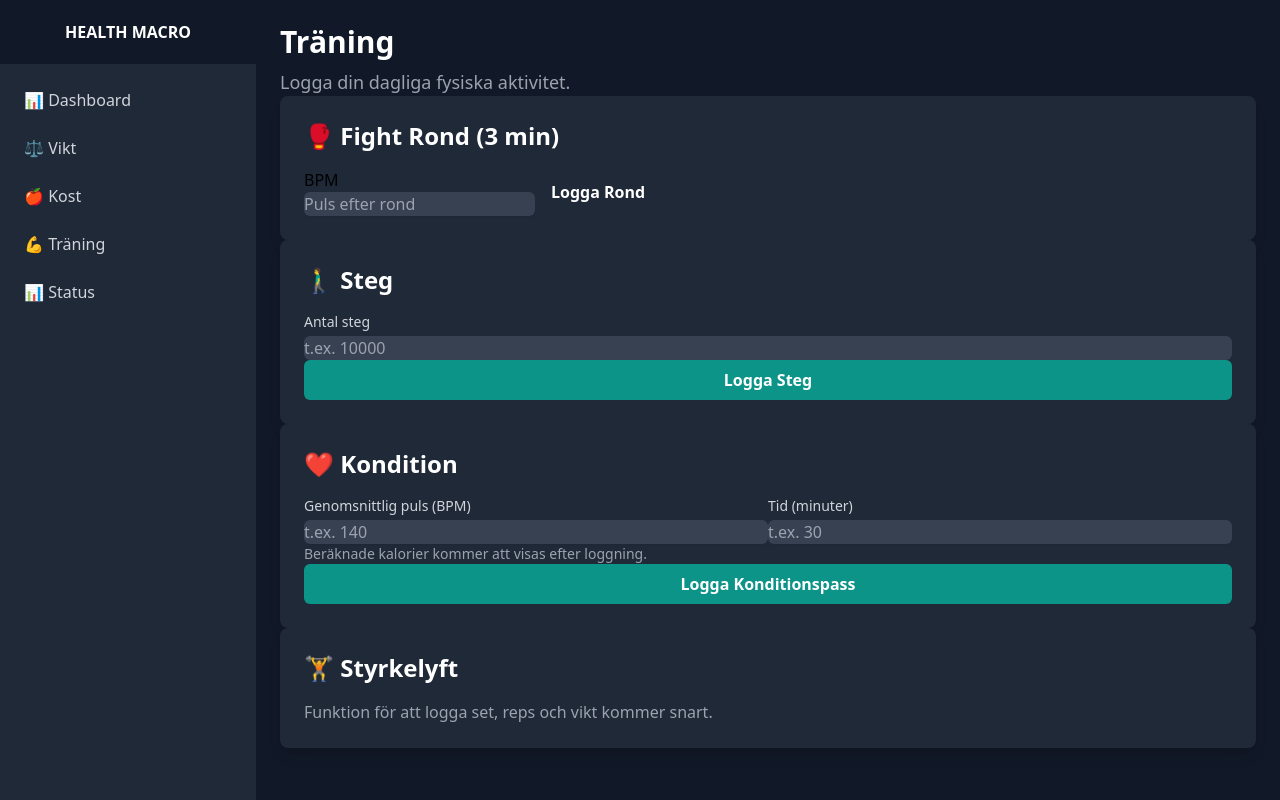
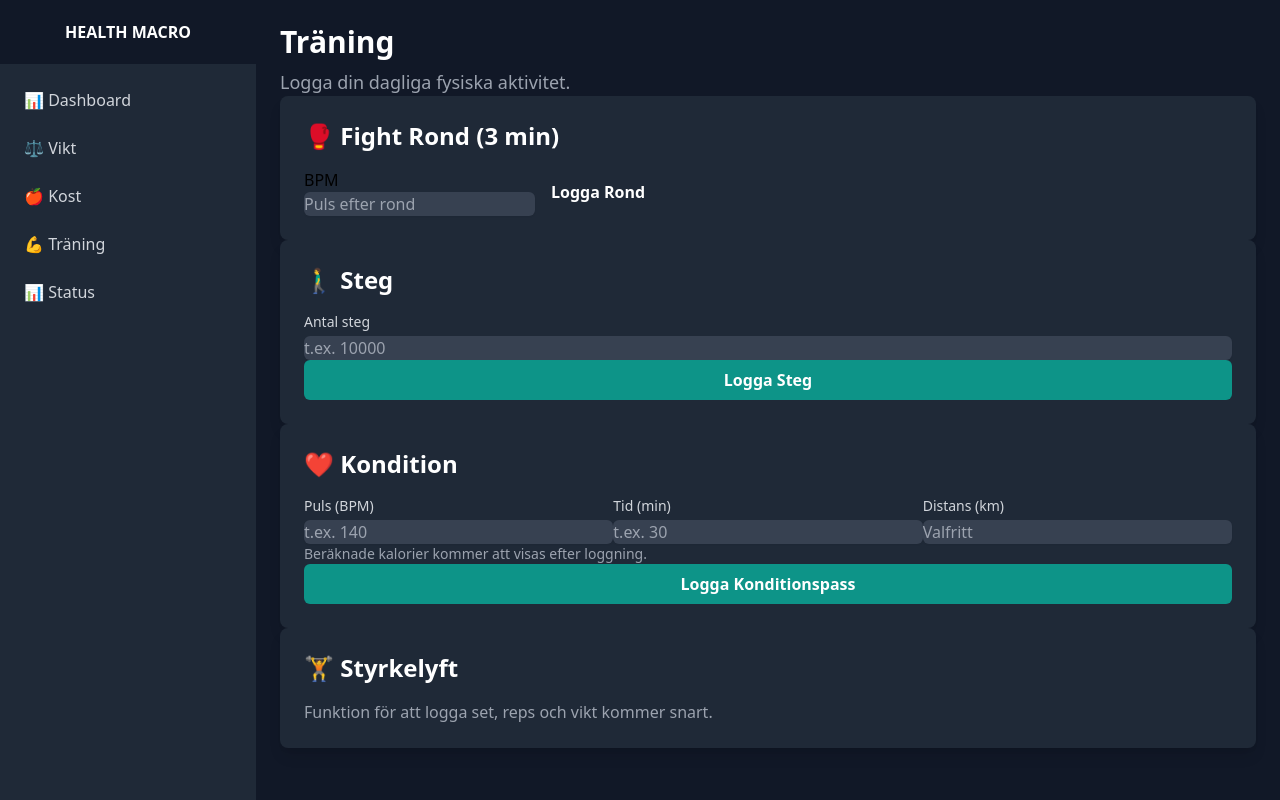
Before and after one commit to oskartellebo/Health-Macro-APP, a Flask app: page /training in a window 1280 px wide. Run offline with Flask 3, Linux system fonts and the light colour scheme; data comes from the database, SQL or seed files in the repository; data that the repository does not hold is empty.

Commit message:
Feat(traning): Lägg till distansloggning för kondition

```diff
--- a/app/models.py
+++ b/app/models.py
@@ -55,6 +55,7 @@ class CardioLog(db.Model):
     duration_minutes = db.Column(db.Integer, nullable=False)
     avg_bpm = db.Column(db.Integer, nullable=False)
     calories_burned = db.Column(db.Integer, nullable=False)
+    distance_km = db.Column(db.Float, nullable=True) # Ny kolumn för distans
     user_id = db.Column(db.Integer, db.ForeignKey('user.id'), nullable=False)
 
     def __repr__(self):
--- a/app/routes.py
+++ b/app/routes.py
@@ -118,12 +118,15 @@ def training():
             try:
                 avg_bpm = int(request.form.get('avg_bpm'))
                 duration = int(request.form.get('duration_minutes'))
+                distance_str = request.form.get('distance_km')
+                distance = float(distance_str) if distance_str else None
                 calories_burned = int(avg_bpm * duration * 0.08)
 
                 log = CardioLog(
                     avg_bpm=avg_bpm,
                     duration_minutes=duration,
                     calories_burned=calories_burned,
+                    distance_km=distance,
                     user_id=user.id
                 )
                 db.session.add(log)
--- a/app/templates/training.html
+++ b/app/templates/training.html
@@ -56,15 +56,18 @@
     <div class="bg-gray-800 p-6 rounded-lg shadow-lg">
         <h2 class="text-2xl font-bold text-white mb-4">❤️ Kondition</h2>
          <form method="POST" action="{{ url_for('main.training') }}" class="space-y-4">
-            <!-- TODO: Lägg till CSRF token och formulärfält från WTForms -->
-            <div class="grid grid-cols-1 md:grid-cols-2 gap-4">
+            <div class="grid grid-cols-1 md:grid-cols-3 gap-4">
                 <div>
-                    <label for="avg_bpm" class="block text-sm font-medium text-gray-300">Genomsnittlig puls (BPM)</label>
+                    <label for="avg_bpm" class="block text-sm font-medium text-gray-300">Puls (BPM)</label>
                     <input type="number" name="avg_bpm" id="avg_bpm" class="mt-1 block w-full bg-gray-700 border-gray-600 rounded-md shadow-sm text-white focus:ring-teal-500 focus:border-teal-500" placeholder="t.ex. 140">
                 </div>
                 <div>
-                    <label for="duration_minutes" class="block text-sm font-medium text-gray-300">Tid (minuter)</label>
+                    <label for="duration_minutes" class="block text-sm font-medium text-gray-300">Tid (min)</label>
                     <input type="number" name="duration_minutes" id="duration_minutes" class="mt-1 block w-full bg-gray-700 border-gray-600 rounded-md shadow-sm text-white focus:ring-teal-500 focus:border-teal-500" placeholder="t.ex. 30">
+                </div>
+                <div>
+                    <label for="distance_km" class="block text-sm font-medium text-gray-300">Distans (km)</label>
+                    <input type="number" step="0.01" name="distance_km" id="distance_km" class="mt-1 block w-full bg-gray-700 border-gray-600 rounded-md shadow-sm text-white focus:ring-teal-500 focus:border-teal-500" placeholder="Valfritt">
                 </div>
             </div>
             <p class="text-gray-400 text-sm">Beräknade kalorier kommer att visas efter loggning.</p>
@@ -77,7 +80,11 @@
                 <h4 class="text-md font-semibold text-gray-300">Dagens Konditionspass:</h4>
                 <ul class="list-disc list-inside text-gray-400">
                     {% for log in cardio_logs %}
-                        <li>{{ log.duration_minutes }} minuter med {{ log.avg_bpm }} BPM ({{ log.calories_burned }} kcal)</li>
+                        <li>
+                            {{ log.duration_minutes }} minuter med {{ log.avg_bpm }} BPM
+                            {% if log.distance_km %}({{ log.distance_km }} km){% endif %}
+                            - ({{ log.calories_burned }} kcal)
+                        </li>
                     {% endfor %}
                 </ul>
             </div>
```
Also changed, not shown: migrations/versions/5db5f9401ea7_lägg_till_distans_i_cardiolog.py (added, +32 -0 lines).
